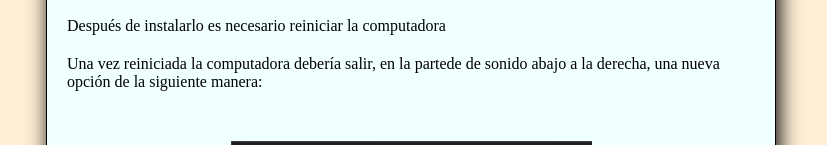
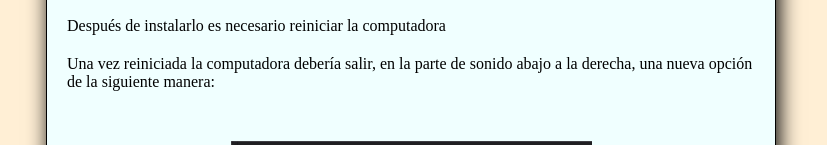
Before and after one commit to iesous99/iesous99, a plain HTML site: page index.html in a window 1280 px wide. Shown: the part 385-530 px from the top of the page, without its empty margins (229-1056 px from the left). Drawn offline with Linux system fonts and the light colour scheme.

Commit message:
cambio de error ortografico

```diff
--- a/index.html
+++ b/index.html
@@ -20,7 +20,7 @@
         <h3>Primer paso</h3>
         <p>Descargar e instalar <a href="https://vb-audio.com/Cable/" target="__blank" title="Software">VB-CABLE</a>. Este software gratuido es un "dispositivo de audio virtual que funciona como un cable de audio virtual. Todo el audio que entra por la entrada del CABLE VIRTUAL simplemente sale a la salida CABLE VIRTUAL". </p>
         <p>Después de instalarlo es necesario reiniciar la computadora</p>
-        <p>Una vez reiniciada la computadora debería salir, en la partede de sonido abajo a la derecha, una nueva opción de la siguiente manera:</p>
+        <p>Una vez reiniciada la computadora debería salir, en la parte de sonido abajo a la derecha, una nueva opción de la siguiente manera:</p>
       </div>
       <div class="imagenes">
         <img src="./Zoom-Telegram/Imagen1low.jpg" alt="Imagen de la parte de sonido que muestra la que aparece VB-CABLE">
```
